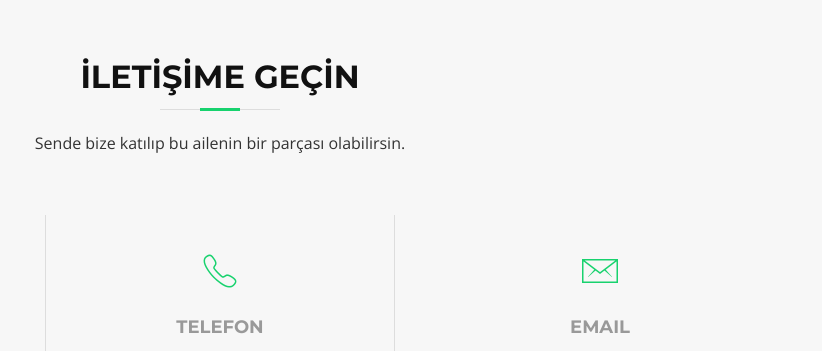
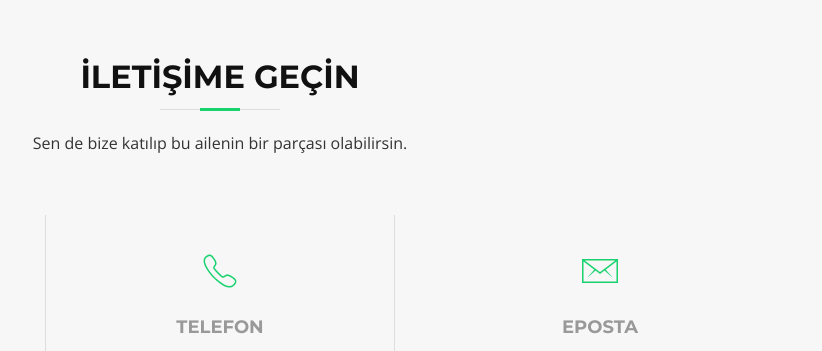
Before and after one commit to teknoyurt/teknoyurt-website, a plain HTML site: page public/index.html in a window 1280 px wide. Shown: the part 4600-4951 px from the top of the page, 420-1242 px from the left. Drawn offline with nearby package versions, Linux system fonts and the light colour scheme; files whose address does not match are found by name.

Commit message:
yazım hataları düzeltildi.

```diff
--- a/public/index.html
+++ b/public/index.html
@@ -406,7 +406,7 @@
 
         <div class="section-header">
           <h3>İLETİŞİME GEÇİN</h3>
-          <p>Sende bize katılıp bu ailenin bir parçası olabilirsin.</p>
+          <p>Sen de bize katılıp bu ailenin bir parçası olabilirsin.</p>
         </div>
 
         <div class="row contact-info">
@@ -430,7 +430,7 @@
           <div class="col-md-4">
             <div class="contact-email">
               <i class="ion-ios-email-outline"></i>
-              <h3>Email</h3>
+              <h3>Eposta</h3>
               <p><a href="mailto:tekbayrakteknoyurt@gmail.com">tekbayrakteknoyurt@gmail.com</a></p>
             </div>
           </div>
@@ -466,7 +466,7 @@
               Kemalpaşa Mahallesi 161. Sokak No:7<br>
               Tekbayrak Teknoyurt Erkek Öğrenci Yurdu <br>
               Serdivan / SAKARYA<br>
-              <strong>Telefon:</strong><a href="tel:+905365181510">+90 536 518 15 10</a><br>
+              <strong>Telefon:</strong><a href="tel:+905365181510"> +90 536 518 15 10</a><br>
               <strong>Eposta:</strong> <a href="mailto:tekbayrakteknoyurt@gmail.com">tekbayrakteknoyurt@gmail.com</a><br>
             </p>
           </div>
```
